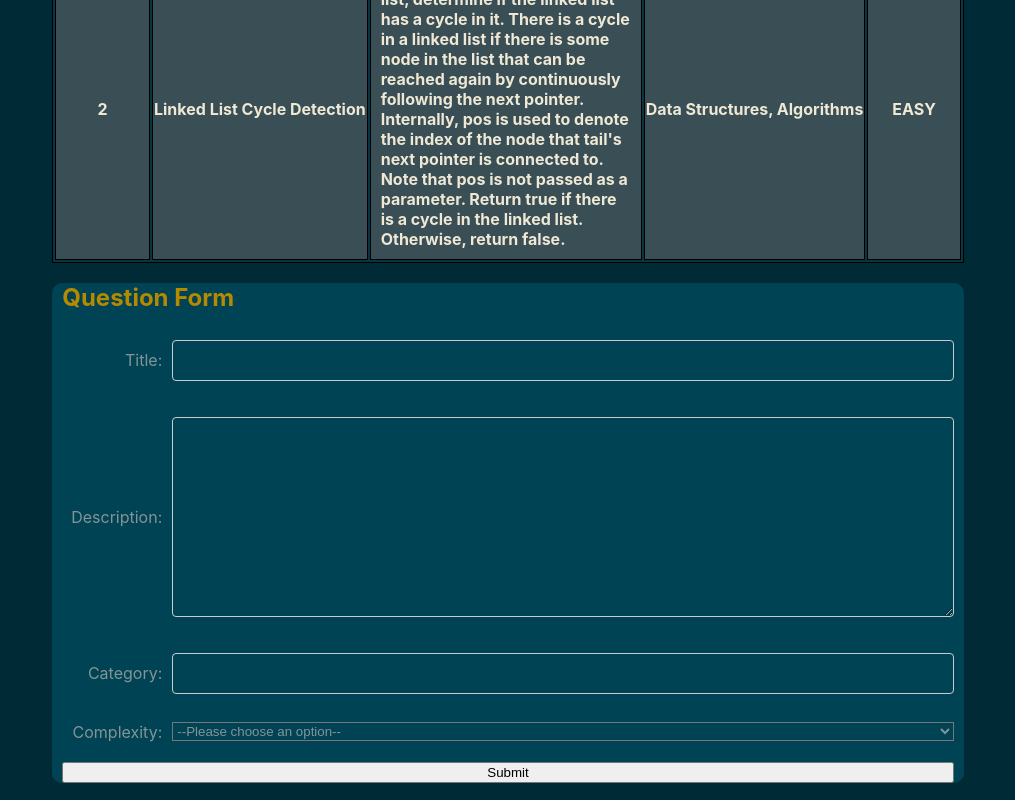
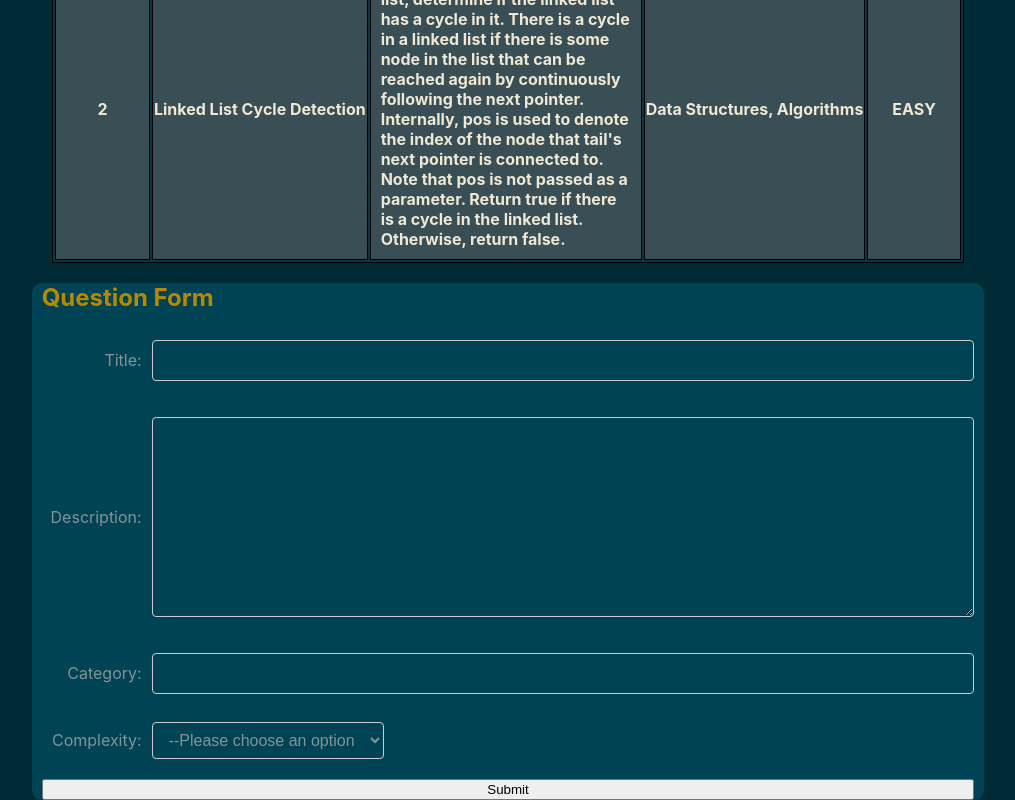
Before and after one commit to PeanutButters93/ay2324s1-course-assessment-g53, a React (Create React App) app: page / in a window 1280 px wide. Shown: the part 366-1166 px from the top of the page, without its empty margins (132-1147 px from the left). Built offline with nearby package versions, Linux system fonts and the light colour scheme; the HTML template or start-up script is replaced by a standard one.

Commit message:
Style inputs, textarea and dropdown

```diff
--- a/src/QuestionForm.css
+++ b/src/QuestionForm.css
@@ -28,22 +28,31 @@ label {
     margin-right: 10px;
 }
 
-input, select {
-    flex: 1;
-    width: auto;
+input[type="text"] {
+    width: 100%;
+    padding: 12px 15px;
+    margin: 8px 0;
+    box-sizing: border-box;
+    border: 1px solid #ccc;
+    border-radius: 4px;
+    background-color: #004354;
+    color: #839496;
+    transition: border 0.3s ease-in-out;
+}
+
+input[type="text"]:hover, input[type="text"]:focus {
+    border: 1px solid #007bff;
+    background-color: #073642;
+}
+
+input[type="text"]:focus {
+    border: 1px solid #007bff;
+    outline: none;
 }
 
 .textarea-label {
     align-self: flex-start;
     margin-top: 5px;
-    /* Adjust the margin-top as needed */
-}
-
-select {
-    width: auto;
-    background-color: #004354;
-    color: #839496;
-    /* Adjust width as needed */
 }
 
 textarea {
@@ -56,16 +65,34 @@ textarea {
     border-radius: 4px;
     background-color: #004354;
     color: #839496;
+    transition: border 0.3s ease-in-out;
 }
 
-input[type="text"] {
-    width: 100%;
-    padding: 12px 15px;
-    margin: 8px 0;
-    box-sizing: border-box;
+textarea:hover, textarea:focus {
+    border-color: #268bd2;
+    background-color: #073642;
+}
+
+.select-group {
+    display: flex;
+    align-items: center;
+    margin-bottom: 10px;
+    margin-right: 590px;
+}
+
+select {
+    min-width: 0;
+    background-color: #004354;
+    color: #839496;
     border: 1px solid #ccc;
     border-radius: 4px;
-    background-color: #004354;
-    color: #839496;
-    transition: border 0.3s ease-in-out;
+    padding: 8px 12px;
+    font-size: 16px;
+    cursor: pointer;
+    transition: border 0.3s ease-in-out, background-color 0.3s ease-in-out;
 }
+
+select:hover, select:focus {
+    border-color: #268bd2;
+    background-color: #073642;
+}
--- a/src/QuestionForm.js
+++ b/src/QuestionForm.js
@@ -125,7 +125,7 @@ const QuestionForm = (props) => {
                 </div>
 
 
-                <div className = "input-group">
+                <div className = "select-group">
                     <label htmlFor = "complexity">Complexity: </label>
                     <select
                     id = "complexity"
```
